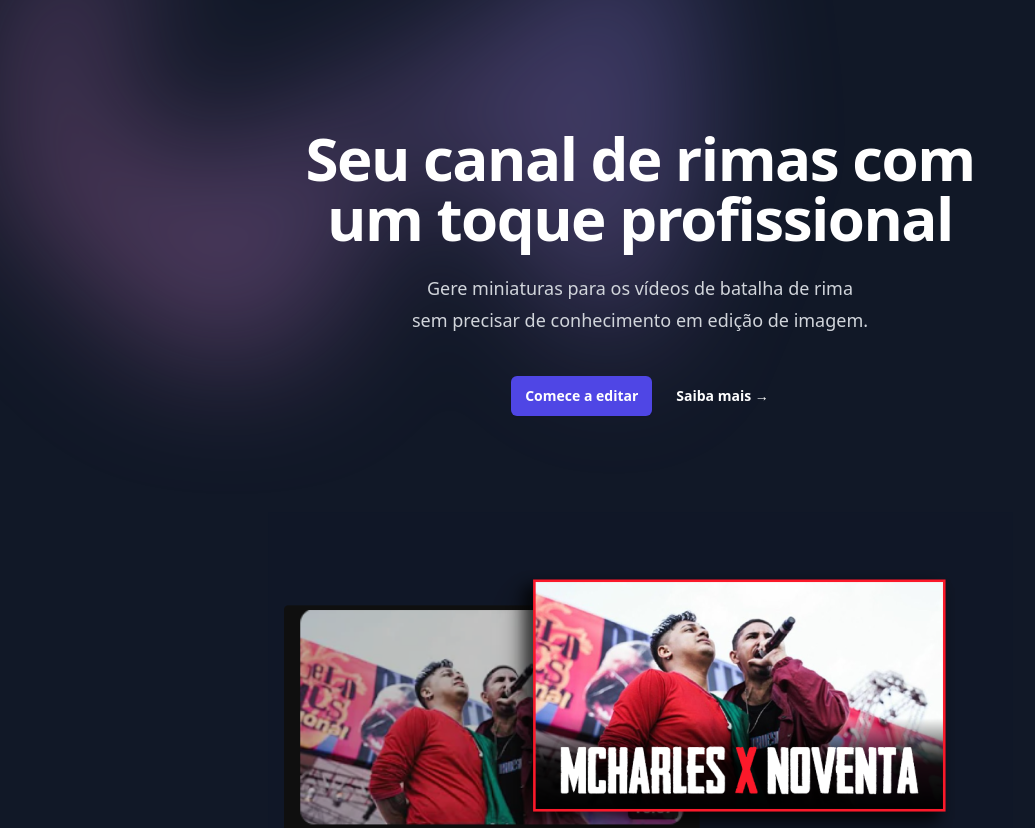
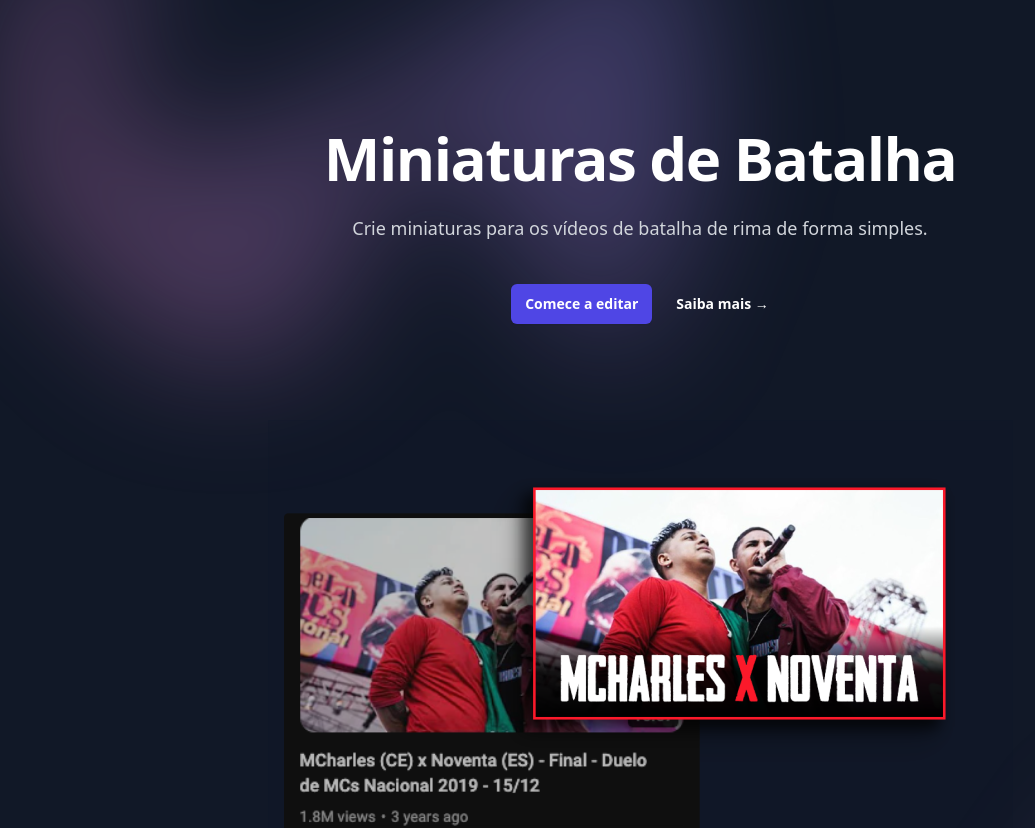
Before and after one commit to wdsrocha/miniatura-batalhas-de-rima, a Next.js app: page / in a window 1280 px wide. Shown: the top 828 px of the page, without its empty margins (0-1035 px from the left). Built offline with nearby package versions, Linux system fonts and the light colour scheme.

Commit message:
Reword main texts

```diff
--- a/src/app/page.tsx
+++ b/src/app/page.tsx
@@ -82,14 +82,14 @@ export default function Home() {
                     as="h1"
                     className="text-4xl font-bold tracking-tight text-white sm:text-6xl"
                   >
-                    Seu canal de rimas com um toque profissional
+                    Miniaturas de Batalha
                   </Balancer>
                   <Balancer
                     as="p"
                     className="mt-6 text-lg leading-8 text-gray-300"
                   >
-                    Gere miniaturas para os vídeos de batalha de rima sem
-                    precisar de conhecimento em edição de imagem.
+                    Crie miniaturas para os vídeos de batalha de rima de forma
+                    simples.
                   </Balancer>
                 </Provider>
                 <div className="mt-10 flex items-center justify-center gap-x-6">
```
